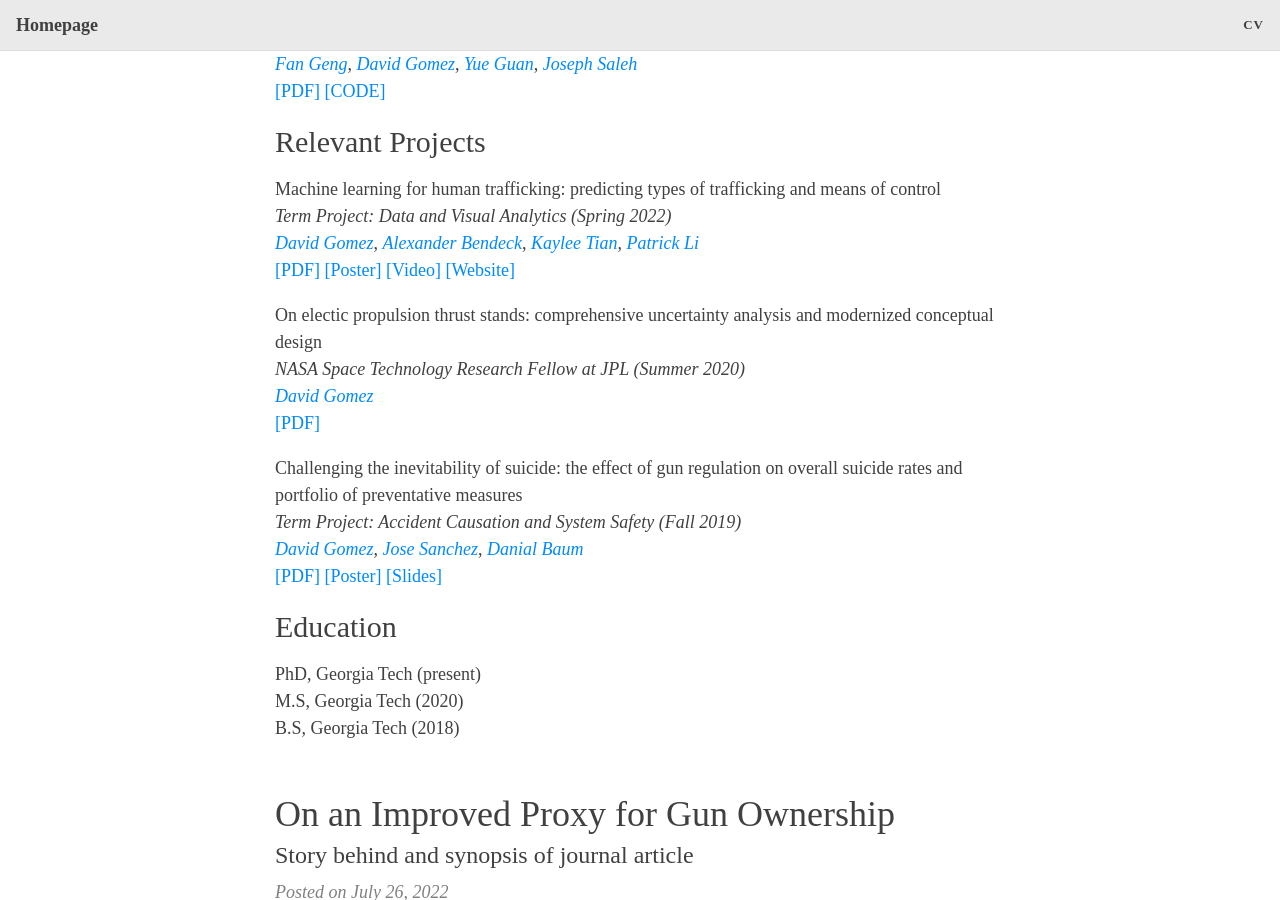
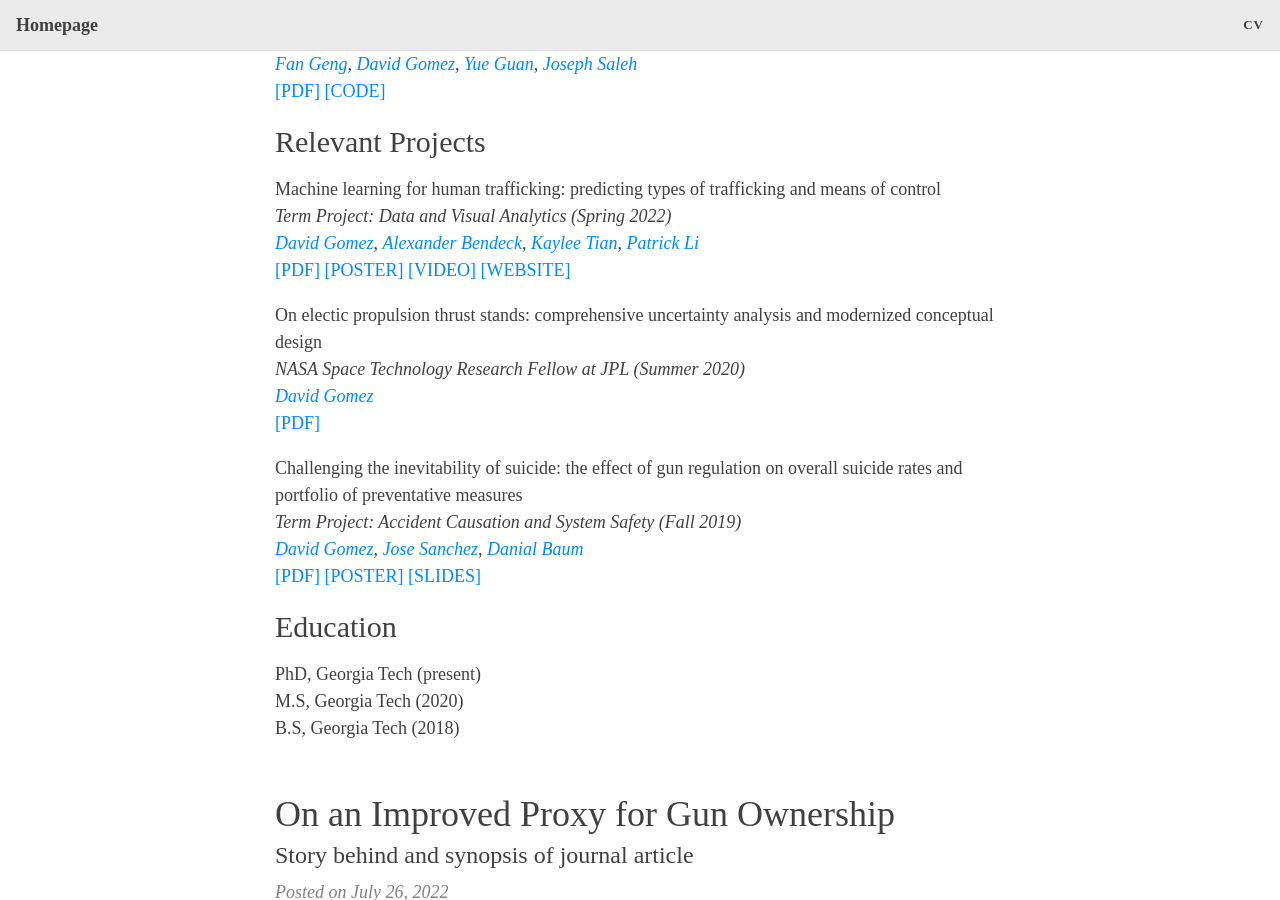
Before and after one commit to dbgomez94/dbgomez94.github.io, a Jekyll site: the page built from index.md, in a window 1280 px wide and 900 px high, scrolled down 944 px. Built offline with Jekyll 4.4.1, drawn with Linux system fonts in a browser that asks for light colours; nearby versions of some CDN libraries; the list of posts is cut into pages by our own code.

Commit message:
changed the buttons to all caps for consistency

```diff
--- a/index.md
+++ b/index.md
@@ -45,9 +45,9 @@ _Term Project: Data and Visual Analytics (Spring 2022)_ \
   [_Kaylee Tian_](https://www.linkedin.com/in/kaylee-nianhan-tian/),
   [_Patrick Li_](https://www.linkedin.com/in/patrick-li-0/) \
   [[PDF]](https://drive.google.com/file/d/1ZF1bpdqYRzA3Kcm1SRkUFkqupeNLzdAy/view?usp=sharing)
-  [[Poster]](https://drive.google.com/file/d/1z7QcypF5xcn1TSfJu9RjZayP8_fafuvX/view?usp=sharing)
-  [[Video]](https://youtu.be/GltcIuAIdTc)
-  [[Website]](https://alexanderbendeck.shinyapps.io/human-trafficking-app/)
+  [[POSTER]](https://drive.google.com/file/d/1z7QcypF5xcn1TSfJu9RjZayP8_fafuvX/view?usp=sharing)
+  [[VIDEO]](https://youtu.be/GltcIuAIdTc)
+  [[WEBSITE]](https://alexanderbendeck.shinyapps.io/human-trafficking-app/)
 
 On electic propulsion thrust stands: comprehensive uncertainty analysis and modernized conceptual design \
 _NASA Space Technology Research Fellow at JPL (Summer 2020)_ \
@@ -60,8 +60,8 @@ _Term Project: Accident Causation and System Safety (Fall 2019)_ \
   [_Jose Sanchez_](https://www.linkedin.com/in/jose-c-sanchez/),
   [_Danial Baum_](https://www.linkedin.com/in/daniel-baum-ae/) \
   [[PDF]](https://drive.google.com/file/d/1eBo4348ehcbSQ8zs2ny8W4vIRXymCLcg/view?usp=sharing)
-  [[Poster]](https://drive.google.com/file/d/1ATBb5rhDqnycLfk0daZcIRXaoVfniZDy/view?usp=sharing)
-  [[Slides]](https://drive.google.com/file/d/14bEKiji_KDBISvT7OCuvAQOwNU6QED1U/view?usp=sharing)
+  [[POSTER]](https://drive.google.com/file/d/1ATBb5rhDqnycLfk0daZcIRXaoVfniZDy/view?usp=sharing)
+  [[SLIDES]](https://drive.google.com/file/d/14bEKiji_KDBISvT7OCuvAQOwNU6QED1U/view?usp=sharing)
 
 ## Education
 
```
